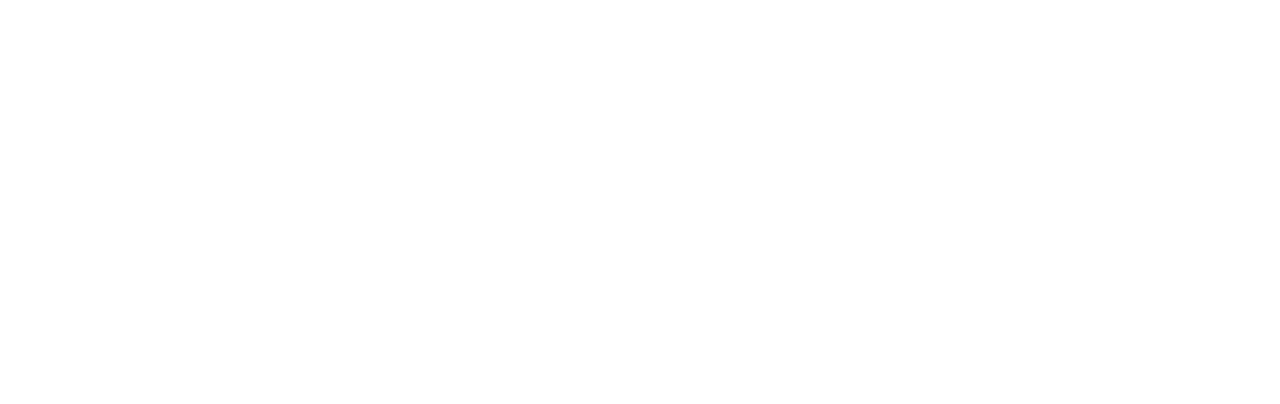
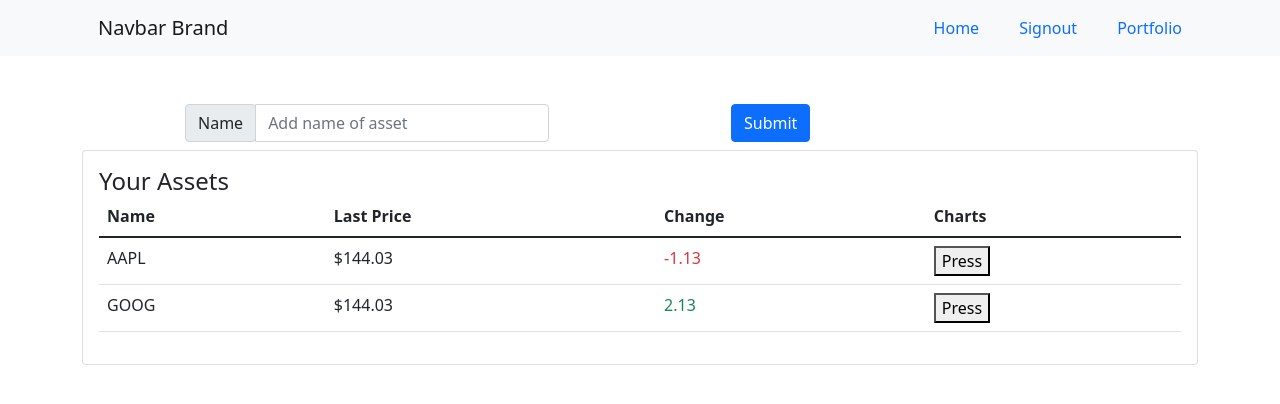
Before and after one commit to jatin-2k/Asset-Pile, a React (Create React App) app in the folder frontend/: page /portfolio in a window 1280 px wide. Before the commit this address had no page. Shown: the top 404 px of the page. Built offline with nearby package versions, Linux system fonts and the light colour scheme; sample sign-in values are in the browser's storage.

Commit message:
User can add Assets in theie profile

```diff
--- a/frontend/src/Router.js
+++ b/frontend/src/Router.js
@@ -4,6 +4,7 @@
 import Home from "./core/Home";
 import Signup from "./user/Signup";
 import Signin from "./user/Signin";
+import Portfolio from "./user/Portfolio";
 const Router = () => {
   return (
     <BrowserRouter>
@@ -11,6 +12,7 @@
         <Route path="/" element={<Home />} />
         <Route path="/signup" element={<Signup />} />
         <Route path="/signin" element={<Signin />} />
+        <Route path="/portfolio" element={<Portfolio />} />
       </Routes>
     </BrowserRouter>
   );
--- a/frontend/src/components/asset-table.js
+++ b/frontend/src/components/AssetTable.js
@@ -60,19 +60,26 @@
     </td>
   );
 };
-const row = (asset) => {
+const row = (asset, index) => {
+  // console.log(element.symbol);
   return (
-    <tr>
-      {name(asset)}
+    <tr key={index}>
+      <td>
+        <p className="mb-1 text-dark font-weight-medium">{asset.symbol}</p>
+        {/* <small className="font-weight-medium">{asset.fullname}</small> */}
+      </td>
       {price(asset.historical[0].open)}
       {change(asset.historical[0].change)}
       {button()}
     </tr>
   );
 };
+
 const rows = (assets) => {
-  return assets.map((asset) => {
-    return row(asset);
+  // console.log(typeof arr, arr);
+  return assets.map((asset, index) => {
+    // console.log(element);
+    return row(asset, index);
   });
 };
 //#endregion
--- a/frontend/src/components/dummy-data.js
+++ b/frontend/src/components/dummy-data.js
@@ -1,70 +1,74 @@
 const data = [
   {
-    "symbol" : "AAPL",
-    "historical" : [ {
-        "date" : "2021-10-08",
-        "open" : 144.03,
-        "high" : 144.17,
-        "low" : 142.56,
-        "close" : 142.9,
-        "adjClose" : 142.9,
-        "volume" : 5.545036E7,
-        "unadjustedVolume" : 5.545036E7,
-        "change" : -1.13,
-        "changePercent" : -0.785,
-        "vwap" : 143.21,
-        "label" : "October 08, 21",
-        "changeOverTime" : -0.00785
-      }, {
-        "date" : "2021-10-07",
-        "open" : 143.06,
-        "high" : 144.215,
-        "low" : 142.73,
-        "close" : 143.29,
-        "adjClose" : 143.29,
-        "volume" : 6.1863761E7,
-        "unadjustedVolume" : 6.1863761E7,
-        "change" : 0.23,
-        "changePercent" : 0.161,
-        "vwap" : 143.41167,
-        "label" : "October 07, 21",
-        "changeOverTime" : 0.00161
-      }
+    symbol: "AAPL",
+    historical: [
+      {
+        date: "2021-10-08",
+        open: 144.03,
+        high: 144.17,
+        low: 142.56,
+        close: 142.9,
+        adjClose: 142.9,
+        volume: 5.545036e7,
+        unadjustedVolume: 5.545036e7,
+        change: -1.13,
+        changePercent: -0.785,
+        vwap: 143.21,
+        label: "October 08, 21",
+        changeOverTime: -0.00785,
+      },
+      {
+        date: "2021-10-07",
+        open: 143.06,
+        high: 144.215,
+        low: 142.73,
+        close: 143.29,
+        adjClose: 143.29,
+        volume: 6.1863761e7,
+        unadjustedVolume: 6.1863761e7,
+        change: 0.23,
+        changePercent: 0.161,
+        vwap: 143.41167,
+        label: "October 07, 21",
+        changeOverTime: 0.00161,
+      },
     ],
   },
   {
-    "symbol" : "GOOG",
-    "historical" : [ {
-        "date" : "2021-10-08",
-        "open" : 144.03,
-        "high" : 144.17,
-        "low" : 142.56,
-        "close" : 142.9,
-        "adjClose" : 142.9,
-        "volume" : 5.545036E7,
-        "unadjustedVolume" : 5.545036E7,
-        "change" : 2.13,
-        "changePercent" : -0.785,
-        "vwap" : 143.21,
-        "label" : "October 08, 21",
-        "changeOverTime" : -0.00785
-      }, {
-        "date" : "2021-10-07",
-        "open" : 143.06,
-        "high" : 144.215,
-        "low" : 142.73,
-        "close" : 143.29,
-        "adjClose" : 143.29,
-        "volume" : 6.1863761E7,
-        "unadjustedVolume" : 6.1863761E7,
-        "change" : 0.23,
-        "changePercent" : 0.161,
-        "vwap" : 143.41167,
-        "label" : "October 07, 21",
-        "changeOverTime" : 0.00161
-      }
-    ]
-  }
+    symbol: "GOOG",
+    historical: [
+      {
+        date: "2021-10-08",
+        open: 144.03,
+        high: 144.17,
+        low: 142.56,
+        close: 142.9,
+        adjClose: 142.9,
+        volume: 5.545036e7,
+        unadjustedVolume: 5.545036e7,
+        change: 2.13,
+        changePercent: -0.785,
+        vwap: 143.21,
+        label: "October 08, 21",
+        changeOverTime: -0.00785,
+      },
+      {
+        date: "2021-10-07",
+        open: 143.06,
+        high: 144.215,
+        low: 142.73,
+        close: 143.29,
+        adjClose: 143.29,
+        volume: 6.1863761e7,
+        unadjustedVolume: 6.1863761e7,
+        change: 0.23,
+        changePercent: 0.161,
+        vwap: 143.41167,
+        label: "October 07, 21",
+        changeOverTime: 0.00161,
+      },
+    ],
+  },
 ];
 
 export default data;
--- a/frontend/src/core/Navbar.js
+++ b/frontend/src/core/Navbar.js
@@ -74,7 +74,7 @@
                 <li className="nav-item ms-2">
                   <NavLink
                     exact="true"
-                    to="/"
+                    to="/portfolio"
                     // onClick={() => signout()}
                     className="nav-link primary-text  ps-0 ps-lg-3"
                   >
--- a/frontend/src/helper/index.js
+++ b/frontend/src/helper/index.js
@@ -21,6 +21,20 @@
       "Content-Type": "application/json",
     },
     body: JSON.stringify(user),
+  })
+    .then((response) => response.json())
+    .catch((err) => console.log(err));
+};
+
+export const addAssetsToUserList = (userId, token, data) => {
+  return fetch(`${API}/user/addasset/${userId}`, {
+    method: "POST",
+    headers: {
+      Accept: "application/json",
+      "Content-Type": "application/json",
+      Authorization: `Bearer ${token}`,
+    },
+    body: JSON.stringify(data),
   })
     .then((response) => response.json())
     .catch((err) => console.log(err));
--- /dev/null
+++ b/frontend/src/user/Portfolio.js
@@ -0,0 +1,105 @@
+import React, { useState } from "react";
+import Base from "../core/Base";
+import AssetTable from "../components/AssetTable";
+import data from "../components/dummy-data";
+import { addAssetsToUserList, isAuthenticated } from "../helper";
+import Alert from "../core/Alert";
+import { Navigate } from "react-router-dom";
+// import LineChart from "../components/LineChart";
+
+const Portfolio = () => {
+  const [values, setValues] = useState({
+    asset: "",
+    loading: false,
+    error: "",
+    success: false,
+  });
+
+  const { asset, error, success, loading } = values;
+  const handleChange = (field) => (e) => {
+    let val = e.target.value;
+    console.log(val);
+    setValues({ ...values, error: false, [field]: val });
+  };
+  const { user, token } = isAuthenticated();
+  console.log("USER :", user, "TOKEN : ", token);
+
+  if (!isAuthenticated()) {
+    return <Navigate to="/signin"></Navigate>;
+  }
+  const onSubmit = (event) => {
+    // window.scrollTo({})
+
+    event.preventDefault();
+    setValues({ ...values, error: false, loading: true });
+    // console.log(typeof asset);
+
+    addAssetsToUserList(user._id, token, { asset })
+      .then((data) => {
+        console.log("DATA", data);
+        if (data.error) {
+          setValues({
+            ...values,
+            error: data.error,
+            loading: false,
+            success: false,
+          });
+        } else {
+          setValues({
+            ...values,
+            asset: "",
+            success: true,
+          });
+        }
+      })
+      .catch((err) => console.log("ERROR IN ADDING ASSETS", err));
+  };
+
+  const Add = () => {
+    return (
+      <div className=" container container-fluid">
+        <form>
+          <div className="d-flex justify-content-around">
+            <div className="col-lg-4 col-8">
+              <div className="input-group mb-2">
+                <div className="input-group-prepend">
+                  <div className="input-group-text">Name</div>
+                </div>
+                <input
+                  onChange={handleChange("asset")}
+                  value={asset}
+                  type="text"
+                  className="form-control"
+                  id="asset"
+                  name="asset"
+                  placeholder="Add name of asset"
+                />
+              </div>
+            </div>
+
+            <div className="col-lg-4 col-3">
+              <button
+                type="submit"
+                onClick={onSubmit}
+                className="btn btn-primary mb-2"
+              >
+                Submit
+              </button>
+            </div>
+          </div>
+        </form>
+      </div>
+    );
+  };
+  return (
+    <Base>
+      {error && <Alert msg={error} type={"danger"} />}
+      {Add()}
+
+      <AssetTable data={data} />
+      {/* <LineChart /> */}
+    </Base>
+  );
+};
+
+export default Portfolio;
--- a/frontend/src/user/Signin.js
+++ b/frontend/src/user/Signin.js
@@ -90,7 +90,7 @@
         >
           <div className="row d-flex justify-content-center align-items-center h-100">
             <div className="col-md-9 col-lg-6 col-xl-5">
-              <image
+              <img
                 src="https://mdbcdn.b-cdn.net/img/Photos/new-templates/bootstrap-login-form/draw2.webp"
                 className="img-fluid"
                 alt="Sample image"
@@ -112,7 +112,7 @@
                     className="form-control form-control-lg"
                     placeholder="Enter your username"
                   />
-                  <label className="htmlForm-label" htmlFor="form3Example3">
+                  <label className="htmlForm-label" htmlFor="Name">
                     Name
                   </label>
                 </div>
--- a/frontend/src/user/Signup.js
+++ b/frontend/src/user/Signup.js
@@ -172,7 +172,7 @@
                       </form>
                     </div>
                     <div className="col-md-10 col-lg-6 col-xl-7 d-flex align-items-center order-1 order-lg-2">
-                      <image
+                      <img
                         src="https://mdbcdn.b-cdn.net/img/Photos/new-templates/bootstrap-registration/draw1.webp"
                         className="img-fluid"
                         alt="Sample image"
```
